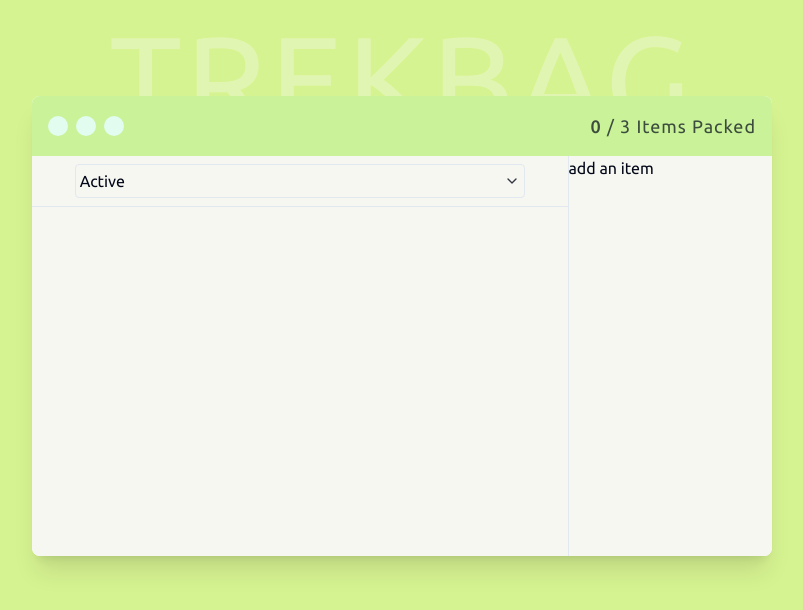
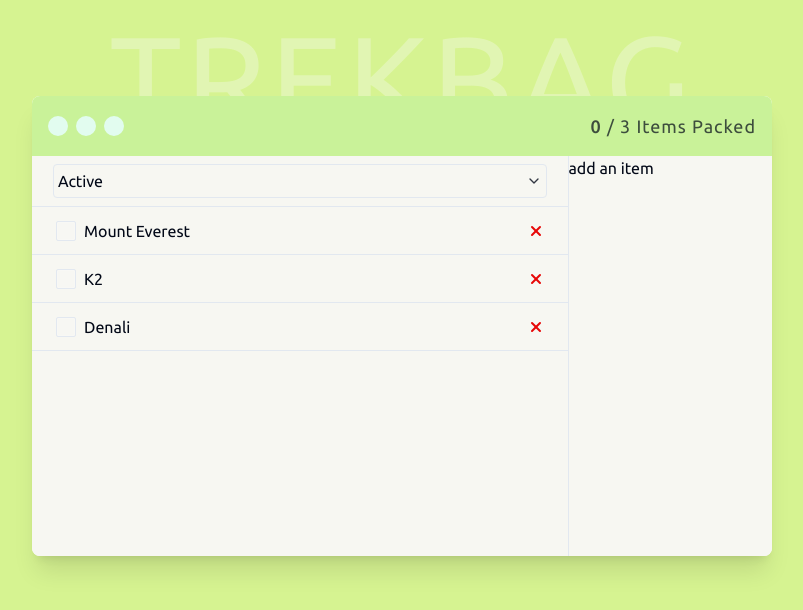
Before and after one commit to ChenHaoJie9527/mini-trekbag, a React (Vite) app: page / in a window 1280 px wide. Shown: the top 610 px of the page, without its empty margins (238-1041 px from the left). Built offline with nearby package versions, Linux system fonts and the light colour scheme.

Commit message:
list 列表 复选框

```diff
--- /dev/null
+++ b/src/components/List/index.tsx
@@ -0,0 +1,69 @@
+import { ListType } from "@/types";
+import { X } from "lucide-react";
+import { Checkbox } from "@headlessui/react";
+import { useState } from "react";
+
+interface Props {
+  list: ListType[];
+}
+export default function List({ list }: Props) {
+  //   const targetList = list.map((item) => {
+  //     return item;
+  //   });
+  const [targetList, setTargetList] = useState(list);
+  const onCheckedChange = (id: string | number, checked: boolean) => {
+    console.log(id);
+    const filterTargetList = targetList.map((item) => {
+      if (item.id === id) {
+        item.checked = !checked;
+      }
+      return item;
+    });
+    console.log("filterTargetList =>", filterTargetList);
+    setTargetList(filterTargetList);
+  };
+  return (
+    <ul className="w-full flex flex-col list-none">
+      {Boolean(targetList.length) &&
+        targetList.map((item) => {
+          return (
+            <li
+              className={`flex items-center w-full min-h-12 px-6 border-b justify-between hover:bg-[#ddfae7] ${
+                item.checked && "bg-[#ddfae7]"
+              }`}
+              key={item.id}
+            >
+              <div className="flex items-center space-x-2">
+                <Checkbox
+                  as="div"
+                  className="group size-5 rounded-[2px] bg-white/10 border p-1 ring-1 ring-white/15 ring-inset data-[checked]:bg-white"
+                  checked={item.checked}
+                  onChange={() => {
+                    onCheckedChange(item.id, item.checked);
+                  }}
+                >
+                  {item.checked && (
+                    <svg
+                      className=" opacity-1 group-data-[checked]:opacity-100"
+                      viewBox="0 0 14 14"
+                      fill="none"
+                      stroke="#000"
+                    >
+                      <path
+                        d="M3 8L6 11L11 3.5"
+                        strokeWidth={2}
+                        strokeLinecap="round"
+                        strokeLinejoin="round"
+                      />
+                    </svg>
+                  )}
+                </Checkbox>
+                <span>{item.content}</span>
+              </div>
+              <X size={16} color="#e70808" strokeWidth={3} />
+            </li>
+          );
+        })}
+    </ul>
+  );
+}
--- a/src/components/TrekCard.tsx
+++ b/src/components/TrekCard.tsx
@@ -2,6 +2,8 @@
 import Status from "./base/Status";
 import Packed from "./base/Packed";
 import Select from "./base/Select";
+import List from "./List";
+import { listSources } from "@/lib/list";
 // import DataTable from "./Table";
 // import { columns } from "@/lib/columns";
 // import { tableSources } from "@/lib/data";
@@ -29,7 +31,14 @@
         {/* <DataTable columns={columns} data={tableSources} /> */}
         <div className="w-full flex items-center  flex-[70%] border-r flex-col">
           <div className="w-full p-2 flex items-center justify-center border-b">
-            <Select options={options} className="w-[90%]" defaultName="Active" />
+            <Select
+              options={options}
+              className="w-[95%]"
+              defaultName="Active"
+            />
+          </div>
+          <div className="w-full">
+            <List list={listSources} />
           </div>
         </div>
         <div className="flex-[25%]">add an item</div>
--- a/src/components/base/Select.tsx
+++ b/src/components/base/Select.tsx
@@ -23,7 +23,7 @@
     <Listbox
       value={value}
       as="div"
-      className={`relative max-w-[450px] ${className}`}
+      className={`relative max-w-[500px] ${className}`}
       onChange={setValue}
     >
       <ListboxButton className="border p-1 rounded w-full flex items-center justify-between">
--- /dev/null
+++ b/src/lib/list.ts
@@ -0,0 +1,23 @@
+import { ListType } from "@/types";
+
+export const listSources: ListType[] = [
+    {
+        id: "1",
+        content: "Mount Everest",
+        status: false,
+        checked: false,
+    },
+    {
+        id: "2",
+        content: "K2",
+        status: false,
+        checked: false,
+
+    },
+    {
+        id: "3",
+        content: "Denali",
+        status: false,
+        checked: false,
+    }
+]
```
Also changed, not shown: src/types/index.ts (+7 -0 lines).
